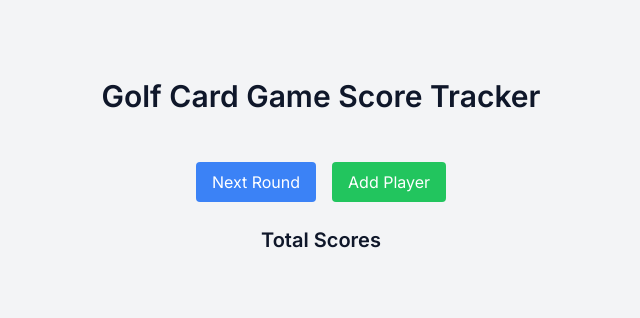
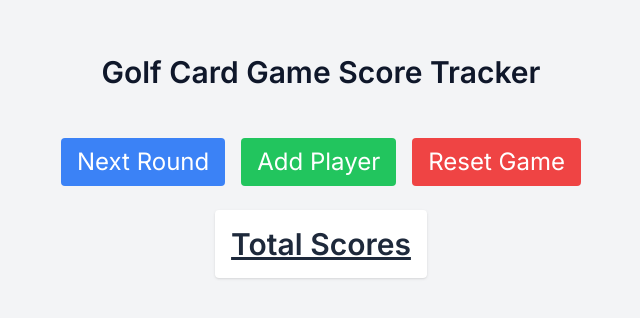
Before and after one commit to ensured/golf-tracker, a Next.js app: page / in a window 1280 px wide. Shown: the part 234-552 px from the top of the page, without its empty margins (319-959 px from the left). Built offline with nearby package versions, Linux system fonts and the light colour scheme.

Commit message:
Add localstorage gameState and resetGame Btn

```diff
--- a/src/app/page.js
+++ b/src/app/page.js
@@ -5,6 +5,17 @@ import { useState, useEffect } from "react";
 export default function Home() {
 	const [players, setPlayers] = useState([]);
 	const [round, setRound] = useState(1);
+
+	useEffect(() => {
+		const storedPlayers = localStorage.getItem("players");
+		if (storedPlayers) {
+			setPlayers(JSON.parse(storedPlayers));
+		}
+	}, []);
+
+	useEffect(() => {
+		localStorage.setItem("players", JSON.stringify(players));
+	}, [players]);
 
 	const handleAddPlayer = (playerName) => {
 		setPlayers((prevPlayers) => [
@@ -27,6 +38,12 @@ export default function Home() {
 
 	const calculateCurrentTotalScores = () => {
 		return players.map((player) => calculateTotalScore(player.scores));
+	};
+
+	const resetGame = () => {
+		localStorage.removeItem("players");
+		setPlayers([]);
+		setRound(1);
 	};
 
 	return (
@@ -70,20 +87,26 @@ export default function Home() {
 			</div>
 			<div className="mt-6 flex space-x-4">
 				<button
-					className="px-4 py-2 bg-blue-500 text-white rounded hover:bg-blue-600"
+					className="px-4 py-2 bg-blue-500 text-white rounded hover:bg-blue-600 text-2xl"
+					disabled={players.length === 0}
 					onClick={() => setRound(round + 1)}>
 					Next Round
 				</button>
 				<button
-					className="px-4 py-2 bg-green-500 text-white rounded hover:bg-green-600"
+					className="px-4 py-2 bg-green-500 text-white rounded hover:bg-green-600 text-2xl"
 					onClick={() =>
 						handleAddPlayer(prompt("Enter player name"))
 					}>
 					Add Player
 				</button>
+				<button
+					onClick={resetGame}
+					className="bg-red-500 text-white px-4 py-2 rounded hover:bg-red-600 ml-4 text-2xl">
+					Reset Game
+				</button>
 			</div>
-			<div className="mt-6">
-				<h2 className="text-xl font-semibold text-slate-900">
+			<div className="mt-6 bg-white p-4 rounded shadow space-y-2">
+				<h2 className="font-semibold text-slate-800 text-3xl underline">
 					Total Scores
 				</h2>
 				{calculateCurrentTotalScores().map((total, index) => (
```
